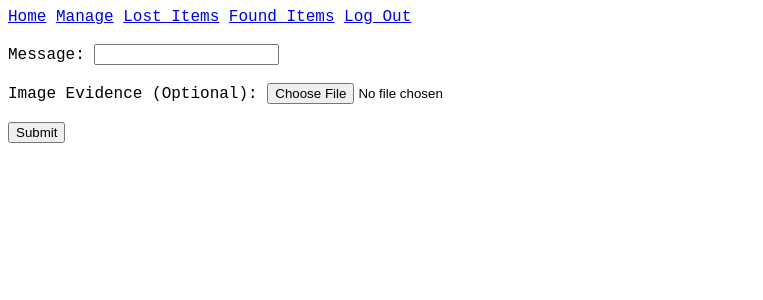
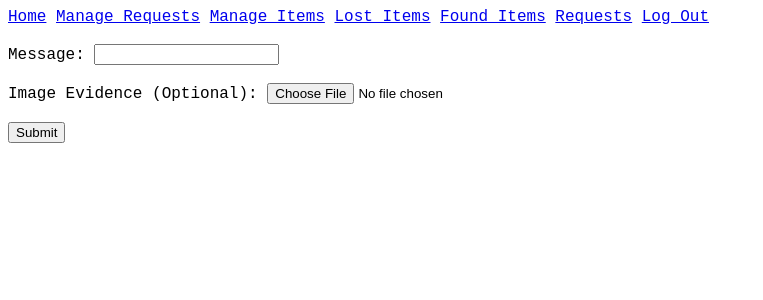
Before and after one commit to ritumaiti2009/CAC_Proj, a Flask app: page /request/1 in a window 1280 px wide. Shown: the top 300 px of the page, without its empty margins (0-763 px from the left). Run offline with Flask 3, Linux system fonts and the light colour scheme; a user stored in the database is signed in.

Commit message:
Added requests

```diff
--- a/app.py
+++ b/app.py
@@ -117,7 +117,6 @@ def init_db():
     """
     )
 
-
     conn.commit()
     conn.close()
 
@@ -209,7 +208,7 @@ def login():
         if user and check_password_hash(user[2], password):
             session["user_id"] = user[0]
             session["user"] = email
-            session["name"] = f"{user[3]} {user[4]}"
+            session["name"] = f"{user[3]} {user[4]} ({user[5]})"
             session["status"] = user[7]
             return redirect("/")
         else:
@@ -301,10 +300,12 @@ def lost():
         c = conn.cursor()
 
         try:
-            c.execute("""
+            c.execute(
+                """
                       SELECT id, title, description, image_path, date_reported FROM items
                       WHERE status = 'lost' AND approved = true
-                      """)
+                      """
+            )
             items_list = c.fetchall()
             conn.close()
         except:
@@ -342,12 +343,11 @@ def found():
         c = conn.cursor()
 
         try:
-            c.execute(
-                """
-                      SELECT id, title, description, image_path, date_reported FROM items
+            c.execute("""
+                      SELECT id, title, description, image_path, date_reported
+                      FROM items
                       WHERE status = 'found' AND approved = true
-                      """
-            )
+                      """)
             items_list = c.fetchall()
             conn.close()
         except:
@@ -393,11 +393,115 @@ def request_item(id):
     return render_template("request.html", item_id=id)
 
 
+# Lists requests for user
+@app.route("/requests", methods=["GET", "POST"])
+@login_required
+def requests():
+    # Search up specific posts
+    if request.method == "POST":
+        # Get keyword for querying
+        keyword = request.form["keyword"]
+
+        conn = sqlite3.connect(DATABASE)
+        c = conn.cursor()
+
+        try:
+            # Get all approved requests with contact info
+            c.execute(
+                """
+                      SELECT
+                      items.title,
+                      items.status,
+                      requests.message,
+                      requests.date_requested,
+                      requests.image_path,
+                      requests.status
+                      FROM requests
+                      INNER JOIN items ON requests.item_id = items.id
+                      WHERE requests.status = 'approved'
+                      AND (requests.message LIKE ? OR
+                      items.title LIKE ? OR items.description LIKE ?)
+                      """,
+                      (f"%{keyword}%", f"%{keyword}%", f"%{keyword}%"),
+            )
+            requests_list = c.fetchall()
+
+            # Get all non-approved requests with contact info
+            c.execute(
+                """
+                      SELECT
+                      items.title,
+                      items.status,
+                      requests.message,
+                      requests.date_requested,
+                      requests.image_path,
+                      requests.status
+                      FROM requests
+                      INNER JOIN items ON requests.item_id = items.id
+                      WHERE NOT requests.status = 'approved'
+                      AND (requests.message LIKE ? OR
+                      items.title LIKE ? OR items.description LIKE ?)
+                      """,
+                      (f"%{keyword}%", f"%{keyword}%", f"%{keyword}%"),
+            )
+            requests_list.extend(c.fetchall())
+
+            conn.close()
+        except:
+            return error("Failed to fetch requests", 500)
+    else:
+        conn = sqlite3.connect(DATABASE)
+        c = conn.cursor()
+
+        try:
+            # Get all approved requests with contact info
+            c.execute(
+                """
+                      SELECT
+                      items.title,
+                      items.status,
+                      items.email,
+                      items.name,
+                      requests.message,
+                      requests.date_requested,
+                      requests.image_path,
+                      requests.status
+                      FROM requests
+                      INNER JOIN items ON requests.item_id = items.id
+                      WHERE requests.status = 'approved'
+                      """
+            )
+            requests_list = c.fetchall()
+
+            # Get all non-approved requests with contact info
+            c.execute(
+                """
+                      SELECT
+                      items.title,
+                      items.status,
+                      requests.message,
+                      requests.date_requested,
+                      requests.image_path,
+                      requests.status
+                      FROM requests
+                      INNER JOIN items ON requests.item_id = items.id
+                      WHERE NOT requests.status = 'approved'
+                      """
+            )
+            requests_list.extend(c.fetchall())
+
+            conn.close()
+        except:
+            return error("Failed to fetch requests", 500)
+
+    return render_template("requests.html", requests=requests_list)
+
+
 # Handles management of posts for admin
-@app.route("/manage", methods=["GET", "POST"])
+@app.route("/manage_items", methods=["GET", "POST"])
 @login_required
 @admin_required
-def manage():
+def manage_items():
     # Allow searching
     if request.method == "POST":
         # Get keyword for querying
@@ -429,7 +533,7 @@ def manage():
         except:
             return error("Failed to fetch items", 500)
 
-    return render_template("manage.html", items=items_list)
+    return render_template("manage_item.html", items=items_list)
 
 
 # Delete submission
@@ -473,6 +577,76 @@ def approve_item(id):
     return redirect("/")
 
 
+# Handles management of requests for admin
+@app.route("/manage_requests", methods=["GET", "POST"])
+@login_required
+@admin_required
+def manage_requests():
+    # Allow searching
+    if request.method == "POST":
+        # Get keyword for querying
+        keyword = request.form["keyword"]
+
+        conn = sqlite3.connect(DATABASE)
+        c = conn.cursor()
+
+        try:
+            c.execute(
+                """
+                    SELECT
+                    items.title,
+                    items.status,
+                    items.email,
+                    items.name,
+                    users.email,
+                    users.preferred_name,
+                    requests.message,
+                    requests.date_requested,
+                    requests.image_path,
+                    requests.status
+                    FROM requests
+                    INNER JOIN items ON requests.item_id = items.id
+                    INNER JOIN users ON requests.user_id = users.id
+                    WHERE requests.message LIKE ? OR
+                    items.title LIKE ? OR items.description LIKE ?
+                    """,
+                (f"%{keyword}%", f"%{keyword}%", f"%{keyword}%"),
+            )
+            request_list = c.fetchall()
+            conn.close()
+        except:
+            return error("Failed to fetch requests", 500)
+    else:
+        conn = sqlite3.connect(DATABASE)
+        c = conn.cursor()
+
+        try:
+            c.execute(
+                """
+                    SELECT
+                    items.title,
+                    items.status,
+                    users.email,
+                    users.preferred_name,
+                    requests.message,
+                    requests.date_requested,
+                    requests.image_path,
+                    requests.status,
+                    items.email,
+                    items.name
+                    FROM requests
+                    INNER JOIN items ON requests.item_id = items.id
+                    INNER JOIN users ON requests.user_id = users.id
+                    """
+            )
+            request_list = c.fetchall()
+            conn.close()
+        except:
+            return error("Failed to fetch requests", 500)
+
+    return render_template("manage_request.html", requests=request_list)
+
+
 """Debugging"""
 
 
@@ -480,3 +654,14 @@ def approve_item(id):
 if __name__ == "__main__":
     init_db()
     app.run(debug=True, port=8000)
+
+"""
+<div class="card button">
+                <form method="post" action="{{ url_for('approve_request', id=item[10]) }}">
+                    <button type="submit">Delete</button>
+                </form>
+                <form method="post" action="{{ url_for('reject_request', id=item[10]) }}">
+                    <button type="submit">Approve</button>
+                </form>
+            </div>
+"""
--- a/helpers.py
+++ b/helpers.py
@@ -1,9 +1,11 @@
 from flask import redirect, render_template, session
 from functools import wraps
+
 
 # Display error and return code
 def error(message, code):
     return render_template("error.html", num=code, msg=message), code
+
 
 # Decorate route to require login
 def login_required(f):
@@ -15,6 +17,7 @@ def login_required(f):
 
     return decorated_function
 
+
 # Decorate route to only allow admin
 def admin_required(f):
     @wraps(f)
--- a/templates/layout.html
+++ b/templates/layout.html
@@ -15,13 +15,15 @@
 
         {% block nav %}
             {% if session.get("user") and session.get("status") == "admin" %}
-                <a href="/manage">Manage</a>
+                <a href="/manage_requests">Manage Requests</a>
+                <a href="/manage_items">Manage Items</a>
             {% endif %}
 
             <a href="/lost">Lost Items</a>
             <a href="/found">Found Items</a>
 
             {% if session.get("user") %}
+                <a href="/requests">Requests</a>
                 <a href="/logout">Log Out</a>
             {% else %}
                 <a href="/login">Log In</a>
--- a/templates/manage.html
+++ b/templates/manage_item.html
@@ -1,7 +1,7 @@
 {% extends "list_layout.html" %}
 
 {% block title %}
-    Manage Submission
+    Manage Items
 {% endblock %}
 
 {% block card %}
```
Also changed, not shown: templates/manage_request.html (added, +27 -0 lines), templates/requests.html (added, +26 -0 lines).
